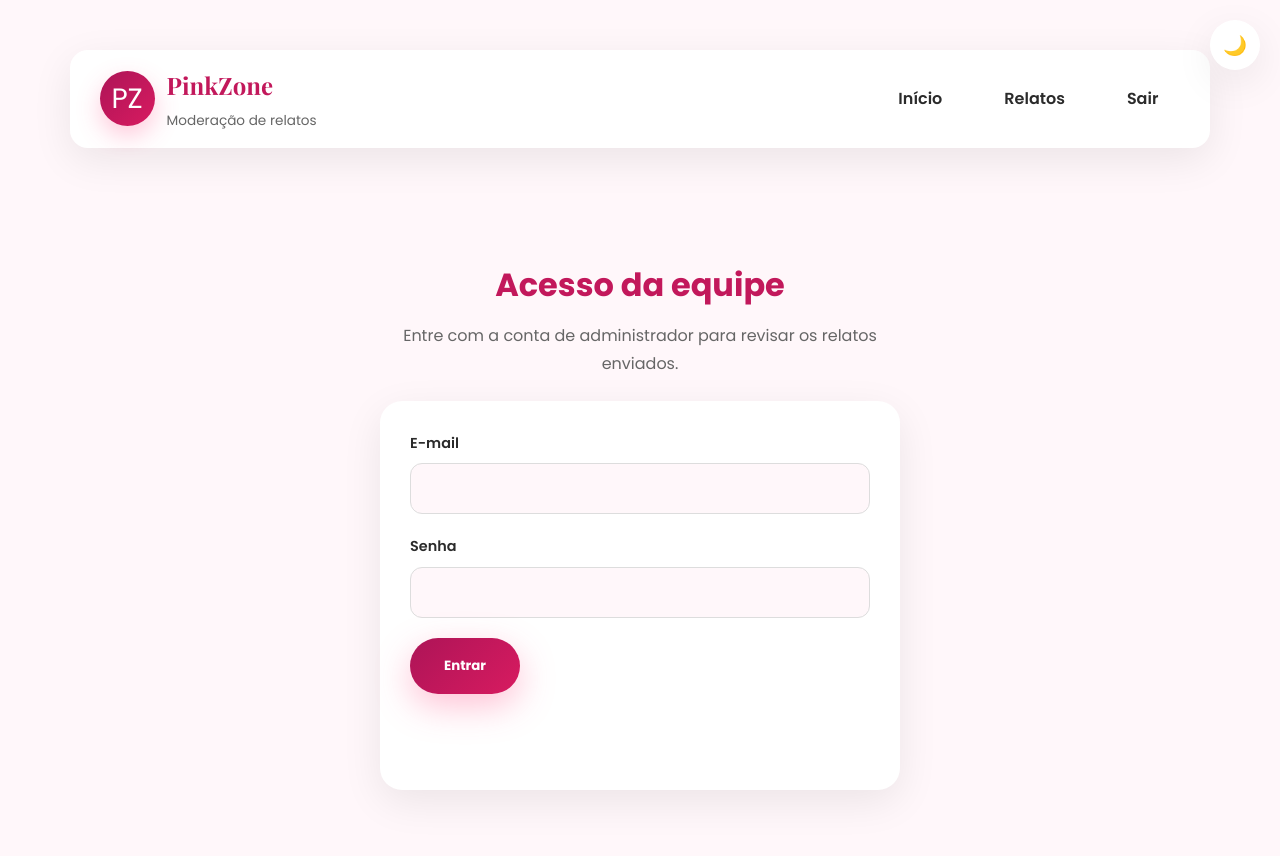
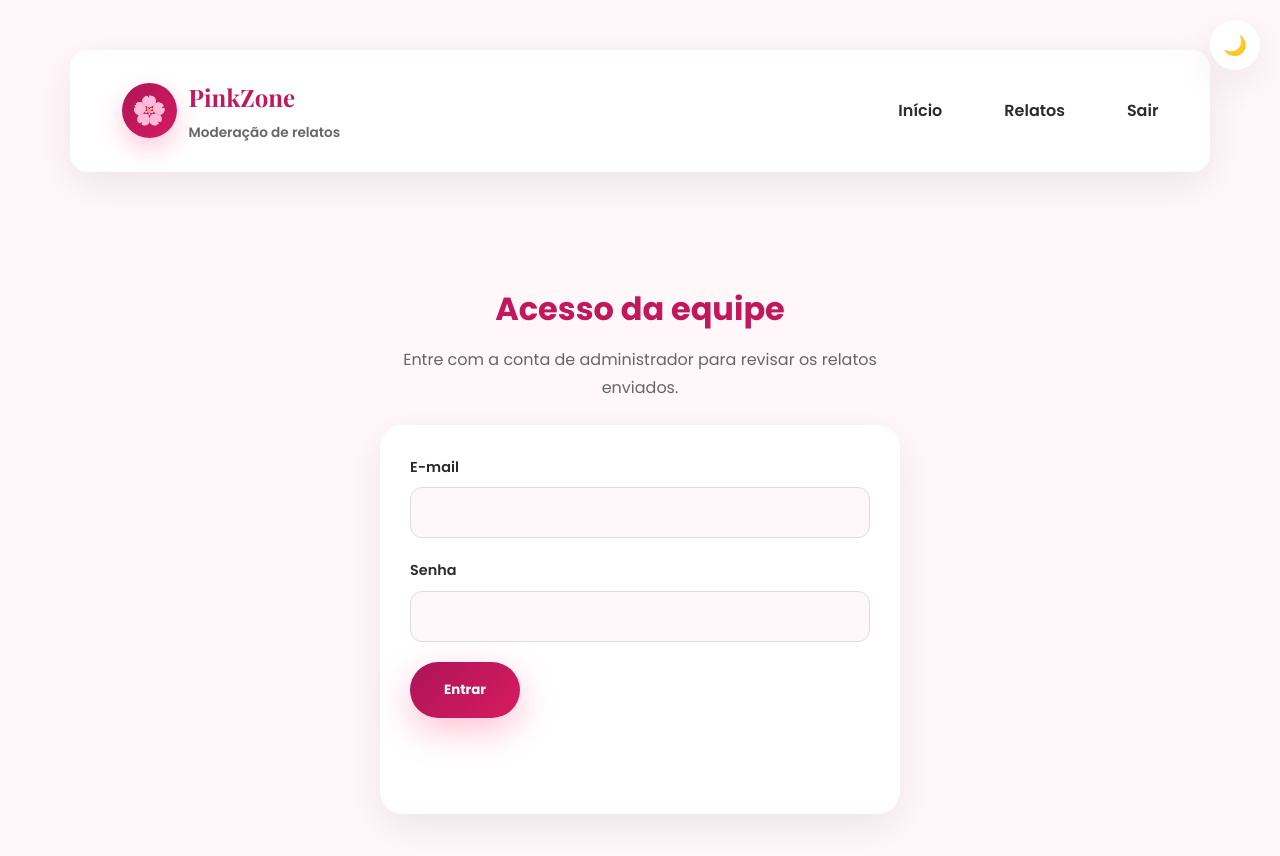
Before and after one commit to maccasdoshtml/pinkzone, a plain HTML site: page admin.html in a window 1280 px wide. Drawn offline with nearby package versions, Linux system fonts and the light colour scheme.

Commit message:
Padronizar logo das paginas relatos e admin com link para o inicio

```diff
--- a/admin.html
+++ b/admin.html
@@ -31,9 +31,9 @@
 
 <nav>
 
-<div class="logo">
+<a href="testepz.html" class="logo" aria-label="PinkZone - ir para a página inicial">
 
-<span class="logo-icon">PZ</span>
+<span class="logo-icon">🌸</span>
 
 <div class="logo-text">
 
@@ -43,7 +43,7 @@
 
 </div>
 
-</div>
+</a>
 
 <ul>
 
```
Also changed, not shown: relatos.html (+3 -3 lines).
